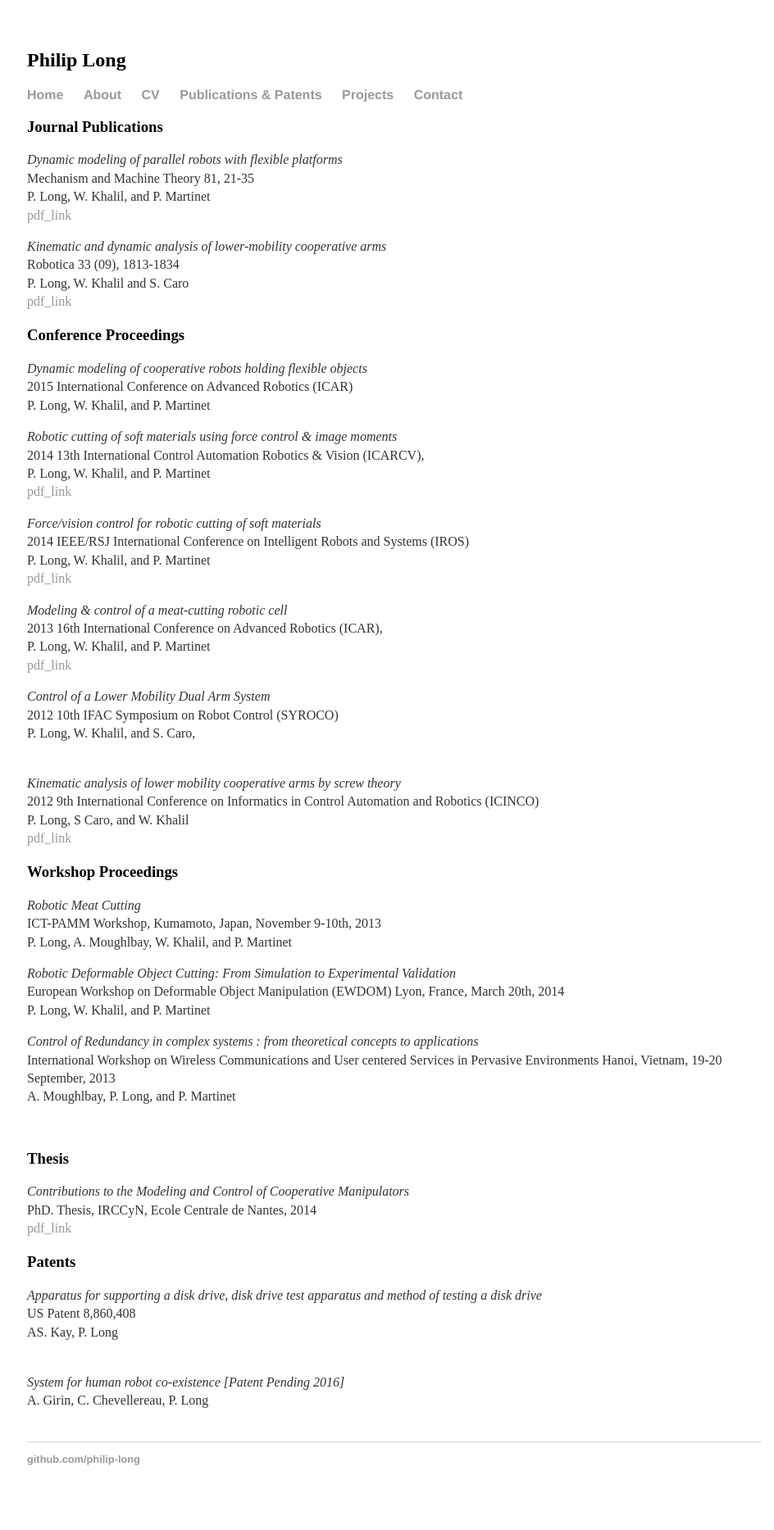
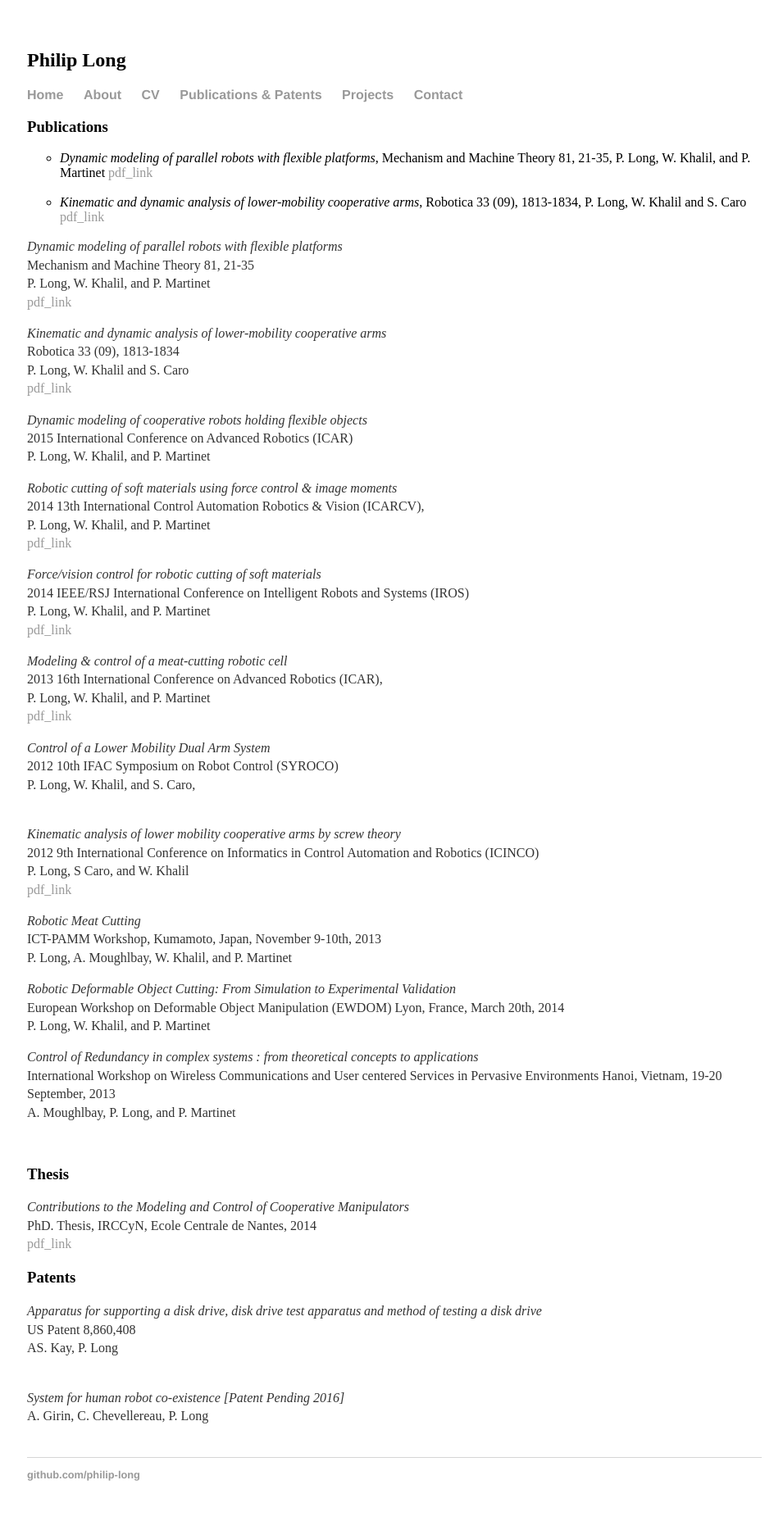
Before and after one commit to philip-long/philip-long.github.io, a Jekyll site: the page built from publications/index.html, in a window 1280 px wide. Shown: the whole page at 82% size, without its empty margins (159-1103 px from the left). Built offline with Jekyll 4.4.1, drawn with Linux system fonts in a browser that asks for light colours.

Commit message:
changing publications

```diff
--- a/publications/index.html
+++ b/publications/index.html
@@ -4,7 +4,21 @@ title: Philip Long, PhD, Roboticist
 ---
 <div class="blurb">
 
-<h3> Journal Publications</h3>
+    <h3> Publications</h3>
+
+<ul style="list-style-type:circle">
+<li> <i>Dynamic modeling of parallel robots with flexible platforms</i>, Mechanism and Machine Theory 81, 21-35, P. Long, W. Khalil, and P. Martinet
+    <a href="https://www.researchgate.net/profile/Philip_Long2/publication/263893839_Dynamic_modeling_of_parallel_robots_with_flexible_platforms/links/53d8a3110cf2631430c32dfe.pdf"> pdf_link</a>
+    </li>
+    <br>
+    <li>
+        <i>Kinematic and dynamic analysis of lower-mobility cooperative arms</i>, Robotica 33 (09), 1813-1834, P. Long, W. Khalil and S. Caro<br>
+        <a href="https://hal.archives-ouvertes.fr/hal-01084563/document"> pdf_link</a>
+    </li>
+
+</ul>
+
+
 
     <p>
      <i>Dynamic modeling of parallel robots with flexible platforms</i><br>
@@ -23,7 +37,6 @@ title: Philip Long, PhD, Roboticist
 
 
 
-<h3> Conference Proceedings</h3>
       <p>
     <i>Dynamic modeling of cooperative robots holding flexible objects</i><br>
     2015 International Conference on Advanced Robotics (ICAR)<br>
@@ -65,7 +78,6 @@ title: Philip Long, PhD, Roboticist
 
  </p>
 
-<h3> Workshop Proceedings</h3>
 
         <p>
         <i>Robotic Meat Cutting</i>    <br>
```
